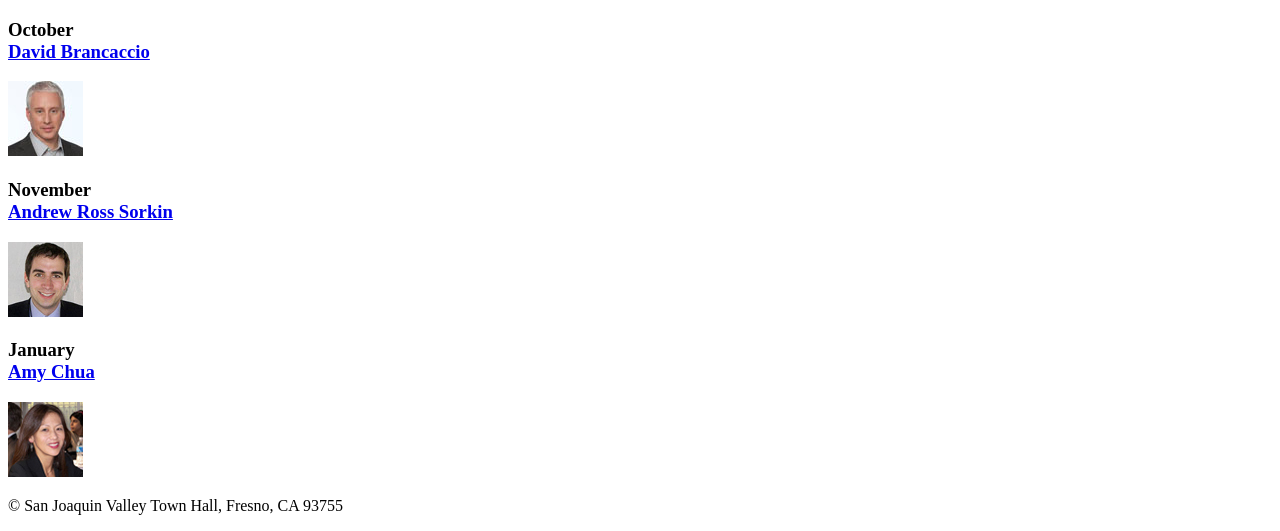
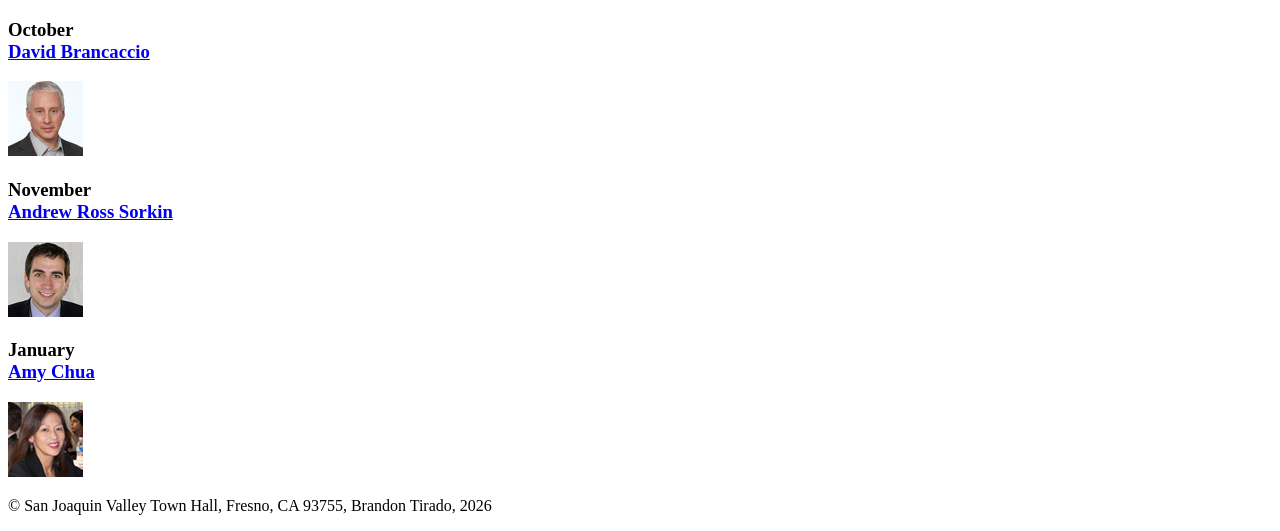
Before and after one commit to bt328/A05, a plain HTML site: page index.html in a window 1280 px wide. Shown: the part 504-1035 px from the top of the page. Drawn offline with Linux system fonts and the light colour scheme.

Commit message:
Fixed copyright year

```diff
--- a/index.html
+++ b/index.html
@@ -44,7 +44,7 @@
 		<img src="images/chua75.jpg" alt="Amy Chua">
 	</main>
 	<footer>
-		<p>&copy; San Joaquin Valley Town Hall, Fresno, CA 93755</p>
+		<p>&copy; San Joaquin Valley Town Hall, Fresno, CA 93755, Brandon Tirado, 2026</p>
 	</footer>
 </body>
 </html>
```
